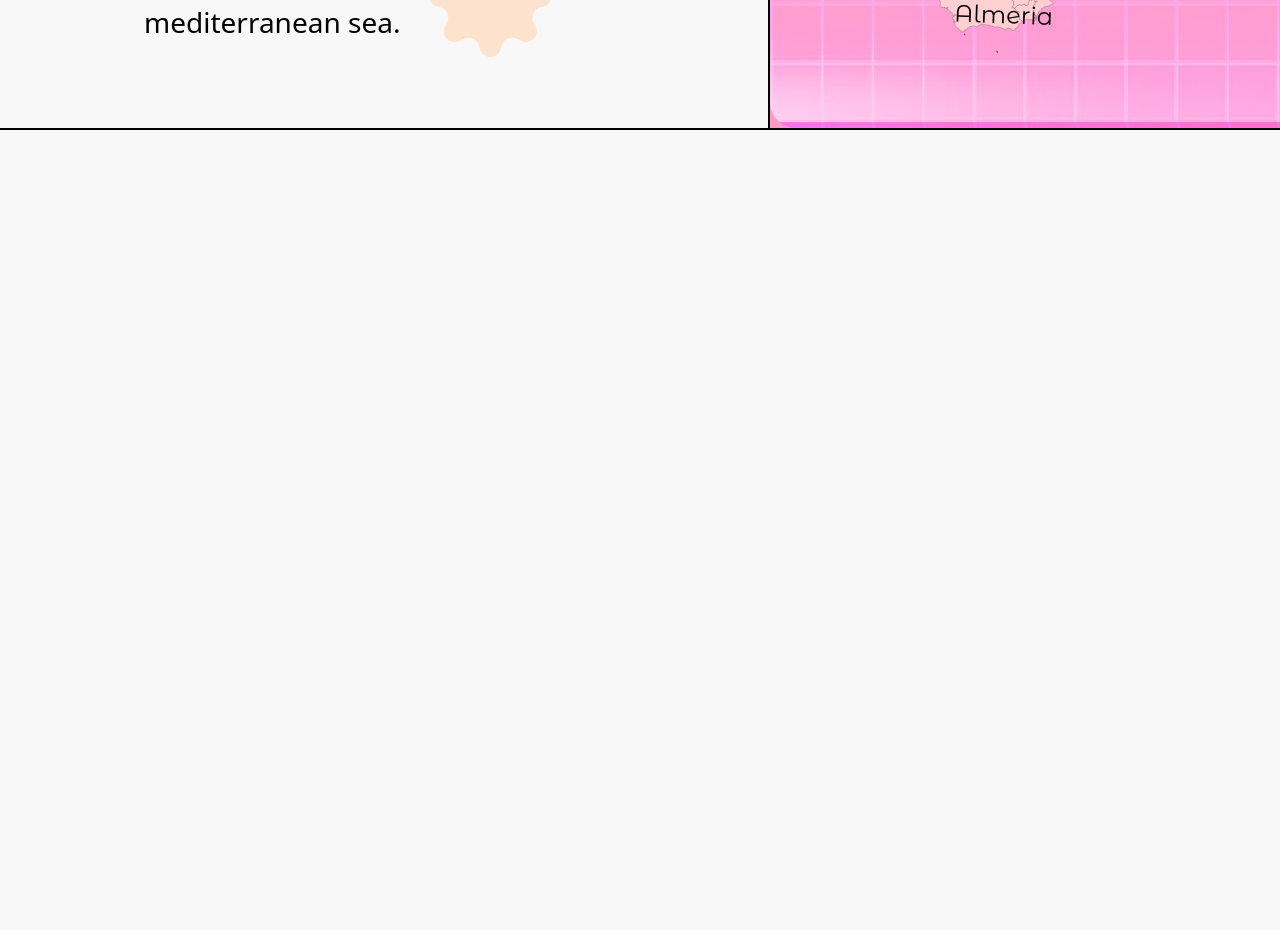
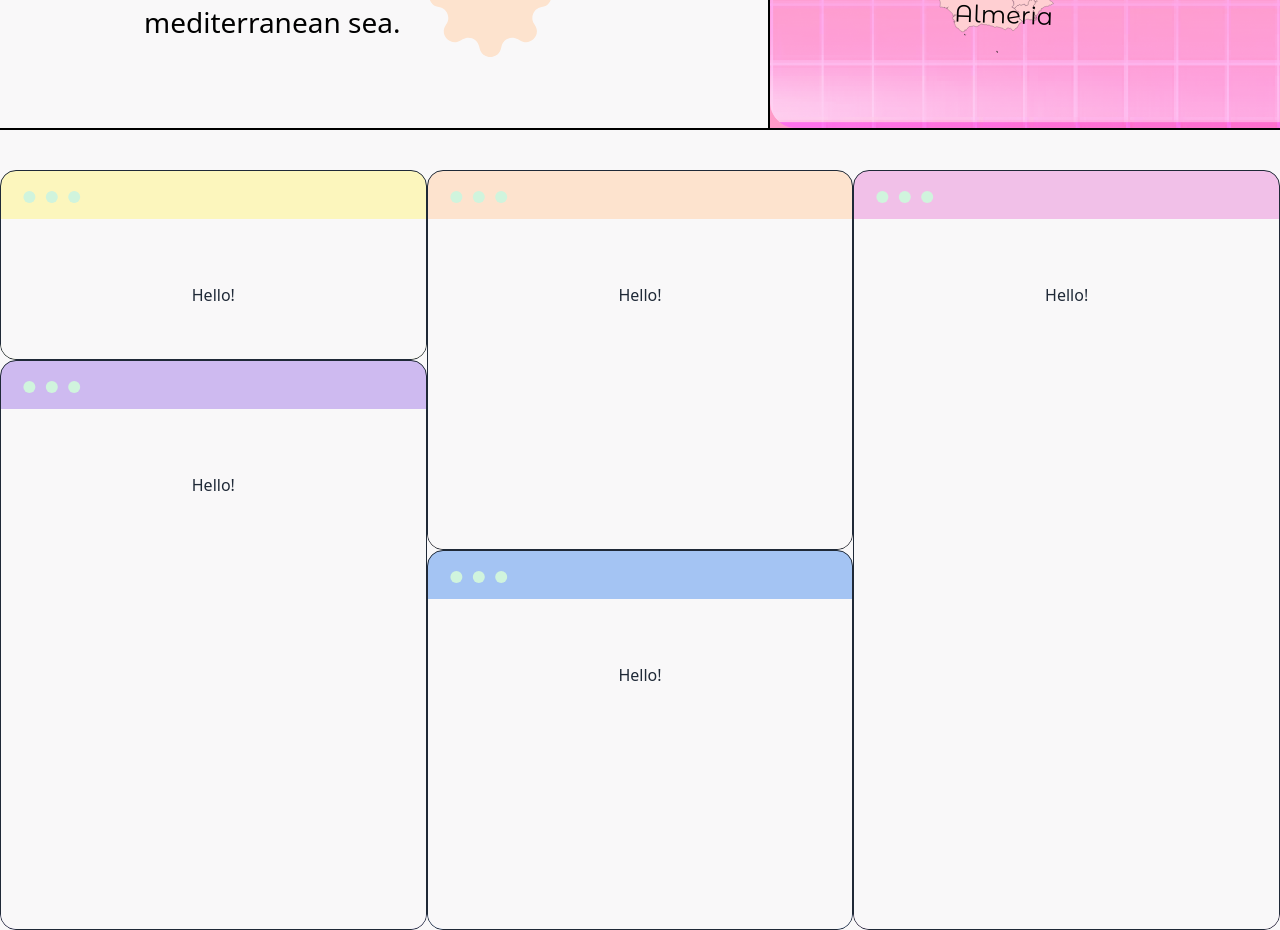
Before and after one commit to 93Belen/belencita-web, a Vue app: page / in a window 1280 px wide. Shown: the part 1440-2370 px from the top of the page. Built offline with nearby package versions, Linux system fonts and the light colour scheme; a web font is replaced by a local one.

Commit message:
browser windows

```diff
--- a/src/Sections/Fidgets.vue
+++ b/src/Sections/Fidgets.vue
@@ -3,14 +3,15 @@
 </script>
 
 <template>
-    <div class="h-screen w-screen bg-white pt-10">
+    <div class="h-[70vh] md:h-screen w-screen bg-white pt-10">
+        <!-- Mobile -->
         <div role="tablist" class="tabs tabs-lifted md:hidden grid-cols-5">
-            <input type="radio" name="my_tabs_2" role="tab" class="tab bg-purple [--tab-bg:#CEBAF0] [--tab-border-color:transparent]" aria-label="" />
+            <input type="radio" name="my_tabs_2" role="tab" class="tab bg-purple tab-active [--tab-bg:#CEBAF0] [--tab-border-color:transparent]" aria-label="" />
             <div role="tabpanel" class="tab-content bg-purple p-6 h-[90vh]">
                 Tab content 1
             </div>
 
-            <input type="radio" name="my_tabs_2" role="tab" class="tab bg-yellow tab-active [--tab-bg:#FCF6BD] [--tab-border-color:transparent]"  aria-label="" />
+            <input type="radio" name="my_tabs_2" role="tab" class="tab bg-yellow [--tab-bg:#FCF6BD] [--tab-border-color:transparent]"  aria-label="" />
             <div role="tabpanel" class="tab-content bg-yellow p-6 h-[90vh]">
                 Tab content 2
             </div>
@@ -30,9 +31,30 @@
                 Tab content 5
             </div>
         </div>
+        <!-- Desktop -->
+       <div class="hidden h-full md:grid grid-cols-3 grid-rows-4">
+            <div class="mockup-window bg-yellow border">
+                <div class="bg-white flex justify-center h-full px-4 py-16">Hello!</div>
+            </div>
+            <div class="mockup-window bg-orange row-span-2 border">
+                <div class="bg-white flex justify-center h-full px-4 py-16">Hello!</div>
+            </div>
+            <div class="mockup-window bg-pink row-span-4 border">
+                <div class="bg-white flex justify-center h-full px-4 py-16">Hello!</div>
+            </div>
+            <div class="mockup-window bg-purple col-start-1 row-span-3 border">
+                <div class="bg-white flex justify-center h-full px-4 py-16">Hello!</div>
+            </div>
+            <div class="mockup-window bg-blue row-span-2 border">
+                <div class="bg-white flex justify-center h-full px-4 py-16">Hello!</div>
+            </div>
+       </div>
     </div>
 </template>
 
 <style scoped>
-
+.mockup-window:before {
+color: #D0F4DD;
+opacity: 1;
+}
 </style>
```
